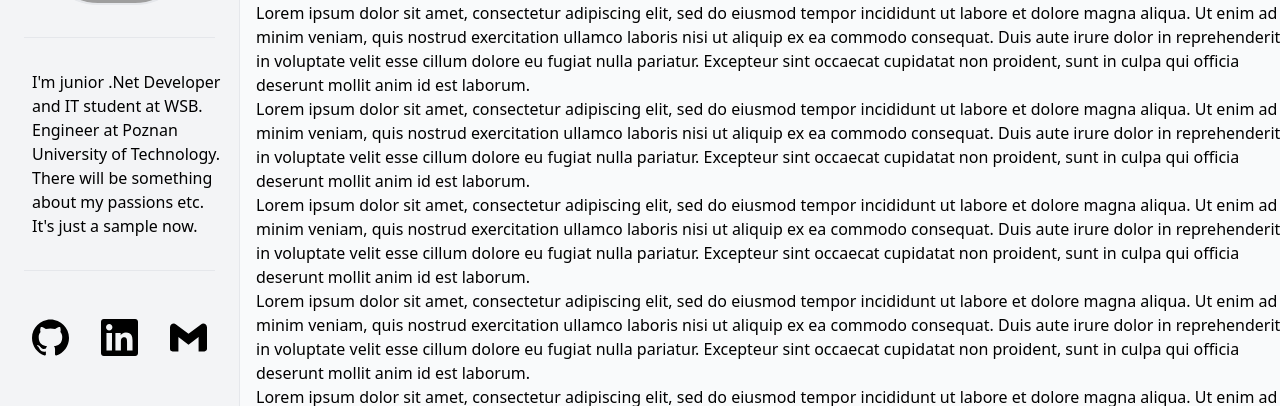
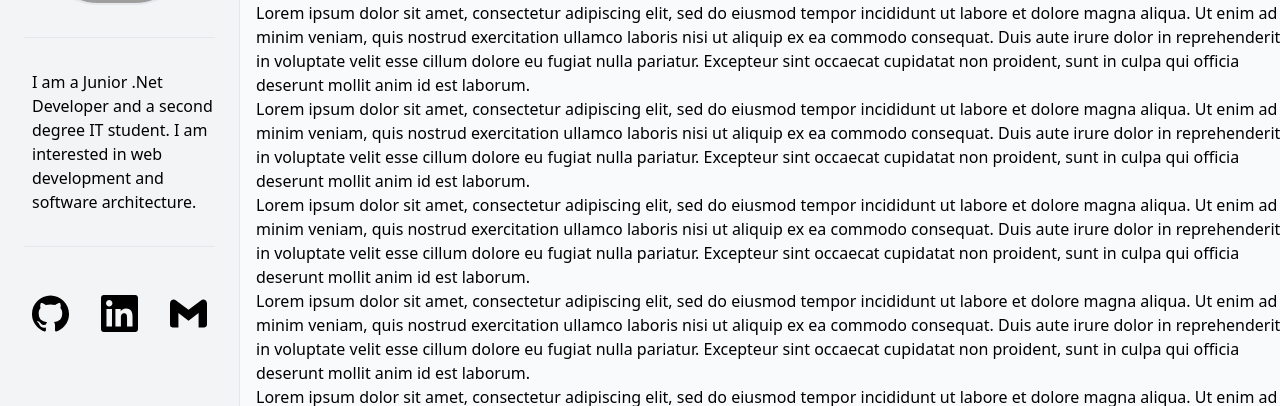
Before and after one commit to KamilStrozyk/KamilStrozyk.github.io, a React (Create React App) app: page / in a window 1280 px wide. Shown: the part 255-661 px from the top of the page. Built offline with nearby package versions, Linux system fonts and the light colour scheme; grey boxes are pictures that could not be loaded; the HTML template or start-up script is replaced by a standard one.

Commit message:
Add translations

```diff
--- a/src/components/Layout/Buttons/LanguageButton.js
+++ b/src/components/Layout/Buttons/LanguageButton.js
@@ -16,11 +16,12 @@ export class LanguageButton extends Component {
             document.body.classList.remove('pl');
         else
             document.body.classList.add('pl');
-        this.forceUpdate();
-    }
+            window.location.reload(false);
+            }
 
     render() {
         let language = window.localStorage.getItem('language');
+
         if (language == null || language == undefined)
             language = 'en';
         return (
--- a/src/components/Layout/Navbar.js
+++ b/src/components/Layout/Navbar.js
@@ -1,16 +1,21 @@
 import { Link } from 'react-router-dom';
 import DarkModeButton from '../Layout/Buttons/DarkModeButton';
 import LanguageButton from '../Layout/Buttons/LanguageButton';
+import labelsJson from '../../content/translations/Layout.json';
+
 export function Navbar() {
+    let language = window.localStorage.getItem('language');
+    if (language == null || language == undefined)
+        language = 'en';
     return (
             <nav class="flex fixed w-full items-center justify-between px-6 h-16 bg-white dark:bg-gray-900 text-gray-700 dark:text-gray-200 border-b border-gray-200 dark:border-gray-800 z-10">
                 <Link to="/" class="text-xl font-semibold tracking-widest text-gray-900  uppercase rounded-lg dark:text-gray-200">Kamil Stróżyk</Link>
                 <div class="flex flex-row object-center">
                 <LanguageButton />
                 <DarkModeButton />
-                    <Link to="/" class="transition duration-300 ease-in-out  block px-4 py-2  text-sm font-semibold text-gray-900 dark:text-gray-200 bg-transparent dark-mode:bg-transparent dark-mode:hover:bg-gray-600 dark-mode:focus:bg-gray-600 dark-mode:focus:text-white dark-mode:hover:text-white dark-mode:text-gray-200  dark:bg-gray-900 bg-white hover:bg-gray-200 focus:bg-gray-300 dark:hover:bg-gray-800 dark:focus:bg-gray-700 border-gray-300 border-r-2 border-l-2">Home</Link>
-                    <Link to="/about" class="transition duration-300  block px-5 py-2  text-sm font-semibold text-gray-900 dark:text-gray-200 bg-transparent dark-mode:bg-transparent dark-mode:hover:bg-gray-600 dark-mode:focus:bg-gray-600 dark-mode:focus:text-white dark-mode:hover:text-white dark-mode:text-gray-200  dark:bg-gray-900 bg-white hover:bg-gray-200 focus:bg-gray-300 focus:outline-none focus:shadow-outline dark:hover:bg-gray-800 dark:focus:bg-gray-700 border-gray-300 border-l-1 border-r-1">About</Link>
-                    <Link to="/contact" class="transition duration-300  block px-4 py-2  text-sm font-semibold text-gray-900 dark:text-gray-200 bg-transparent dark-mode:bg-transparent dark-mode:hover:bg-gray-600 dark-mode:focus:bg-gray-600 dark-mode:focus:text-white dark-mode:hover:text-white dark-mode:text-gray-200 dark:bg-gray-900 bg-white hover:bg-gray-200 focus:bg-gray-300 focus:outline-none focus:shadow-outline dark:hover:bg-gray-800 dark:focus:bg-gray-700 border-gray-300 border-l-2 border-r-2">Contact</Link>
+                    <Link to="/" class="transition duration-300 ease-in-out  block px-4 py-2  text-sm font-semibold text-gray-900 dark:text-gray-200 bg-transparent dark-mode:bg-transparent dark-mode:hover:bg-gray-600 dark-mode:focus:bg-gray-600 dark-mode:focus:text-white dark-mode:hover:text-white dark-mode:text-gray-200  dark:bg-gray-900 bg-white hover:bg-gray-200 focus:bg-gray-300 dark:hover:bg-gray-800 dark:focus:bg-gray-700 border-gray-300 border-r-2 border-l-2">  {labelsJson[language].Home}</Link>
+                    <Link to="/about" class="transition duration-300  block px-5 py-2  text-sm font-semibold text-gray-900 dark:text-gray-200 bg-transparent dark-mode:bg-transparent dark-mode:hover:bg-gray-600 dark-mode:focus:bg-gray-600 dark-mode:focus:text-white dark-mode:hover:text-white dark-mode:text-gray-200  dark:bg-gray-900 bg-white hover:bg-gray-200 focus:bg-gray-300 focus:outline-none focus:shadow-outline dark:hover:bg-gray-800 dark:focus:bg-gray-700 border-gray-300 border-l-1 border-r-1">  {labelsJson[language].About}</Link>
+                    <Link to="/contact" class="transition duration-300  block px-4 py-2  text-sm font-semibold text-gray-900 dark:text-gray-200 bg-transparent dark-mode:bg-transparent dark-mode:hover:bg-gray-600 dark-mode:focus:bg-gray-600 dark-mode:focus:text-white dark-mode:hover:text-white dark-mode:text-gray-200 dark:bg-gray-900 bg-white hover:bg-gray-200 focus:bg-gray-300 focus:outline-none focus:shadow-outline dark:hover:bg-gray-800 dark:focus:bg-gray-700 border-gray-300 border-l-2 border-r-2">  {labelsJson[language].Contact}</Link>
                 </div>
             </nav>
     );
--- a/src/components/Layout/Sidebar/ContactBar.js
+++ b/src/components/Layout/Sidebar/ContactBar.js
@@ -5,13 +5,13 @@ export class ContactBar extends Component {
             <div class="flex flex-col justify-center">
                 <div class="flex">
                     <div class="lg:ml-0 ml-4 my-4 mr-4 p-auto w-3/5 max-w-60px">
-                        <svg class="dark:svg-white"role="img" viewBox="0 0 24 24" xmlns="http://www.w3.org/2000/svg"><title>GitHub icon</title><path d="M12 .297c-6.63 0-12 5.373-12 12 0 5.303 3.438 9.8 8.205 11.385.6.113.82-.258.82-.577 0-.285-.01-1.04-.015-2.04-3.338.724-4.042-1.61-4.042-1.61C4.422 18.07 3.633 17.7 3.633 17.7c-1.087-.744.084-.729.084-.729 1.205.084 1.838 1.236 1.838 1.236 1.07 1.835 2.809 1.305 3.495.998.108-.776.417-1.305.76-1.605-2.665-.3-5.466-1.332-5.466-5.93 0-1.31.465-2.38 1.235-3.22-.135-.303-.54-1.523.105-3.176 0 0 1.005-.322 3.3 1.23.96-.267 1.98-.399 3-.405 1.02.006 2.04.138 3 .405 2.28-1.552 3.285-1.23 3.285-1.23.645 1.653.24 2.873.12 3.176.765.84 1.23 1.91 1.23 3.22 0 4.61-2.805 5.625-5.475 5.92.42.36.81 1.096.81 2.22 0 1.606-.015 2.896-.015 3.286 0 .315.21.69.825.57C20.565 22.092 24 17.592 24 12.297c0-6.627-5.373-12-12-12" /></svg>
+                    <a href="https://github.com/KamilStrozyk"><svg class="dark:svg-white"role="img" viewBox="0 0 24 24" xmlns="http://www.w3.org/2000/svg"><title>GitHub</title><path d="M12 .297c-6.63 0-12 5.373-12 12 0 5.303 3.438 9.8 8.205 11.385.6.113.82-.258.82-.577 0-.285-.01-1.04-.015-2.04-3.338.724-4.042-1.61-4.042-1.61C4.422 18.07 3.633 17.7 3.633 17.7c-1.087-.744.084-.729.084-.729 1.205.084 1.838 1.236 1.838 1.236 1.07 1.835 2.809 1.305 3.495.998.108-.776.417-1.305.76-1.605-2.665-.3-5.466-1.332-5.466-5.93 0-1.31.465-2.38 1.235-3.22-.135-.303-.54-1.523.105-3.176 0 0 1.005-.322 3.3 1.23.96-.267 1.98-.399 3-.405 1.02.006 2.04.138 3 .405 2.28-1.552 3.285-1.23 3.285-1.23.645 1.653.24 2.873.12 3.176.765.84 1.23 1.91 1.23 3.22 0 4.61-2.805 5.625-5.475 5.92.42.36.81 1.096.81 2.22 0 1.606-.015 2.896-.015 3.286 0 .315.21.69.825.57C20.565 22.092 24 17.592 24 12.297c0-6.627-5.373-12-12-12" /></svg></a>
                     </div>
                     <div class="m-4 p-auto w-3/5 max-w-60px">
-                        <svg class="dark:svg-white" role="img" viewBox="0 0 24 24" xmlns="http://www.w3.org/2000/svg"><title>LinkedIn icon</title><path d="M20.447 20.452h-3.554v-5.569c0-1.328-.027-3.037-1.852-3.037-1.853 0-2.136 1.445-2.136 2.939v5.667H9.351V9h3.414v1.561h.046c.477-.9 1.637-1.85 3.37-1.85 3.601 0 4.267 2.37 4.267 5.455v6.286zM5.337 7.433c-1.144 0-2.063-.926-2.063-2.065 0-1.138.92-2.063 2.063-2.063 1.14 0 2.064.925 2.064 2.063 0 1.139-.925 2.065-2.064 2.065zm1.782 13.019H3.555V9h3.564v11.452zM22.225 0H1.771C.792 0 0 .774 0 1.729v20.542C0 23.227.792 24 1.771 24h20.451C23.2 24 24 23.227 24 22.271V1.729C24 .774 23.2 0 22.222 0h.003z" /></svg>
+                    <a href="https://www.linkedin.com/in/kamil-str%C3%B3%C5%BCyk-30769b192/"><svg class="dark:svg-white" role="img" viewBox="0 0 24 24" xmlns="http://www.w3.org/2000/svg"><title>LinkedIn</title><path d="M20.447 20.452h-3.554v-5.569c0-1.328-.027-3.037-1.852-3.037-1.853 0-2.136 1.445-2.136 2.939v5.667H9.351V9h3.414v1.561h.046c.477-.9 1.637-1.85 3.37-1.85 3.601 0 4.267 2.37 4.267 5.455v6.286zM5.337 7.433c-1.144 0-2.063-.926-2.063-2.065 0-1.138.92-2.063 2.063-2.063 1.14 0 2.064.925 2.064 2.063 0 1.139-.925 2.065-2.064 2.065zm1.782 13.019H3.555V9h3.564v11.452zM22.225 0H1.771C.792 0 0 .774 0 1.729v20.542C0 23.227.792 24 1.771 24h20.451C23.2 24 24 23.227 24 22.271V1.729C24 .774 23.2 0 22.222 0h.003z" /></svg></a>
                     </div>
                     <div class="m-4 p-auto w-3/5 max-w-60px">
-                        <svg class="dark:svg-white" role="img" viewBox="0 0 24 24" xmlns="http://www.w3.org/2000/svg"><title>Gmail icon</title><path d="M24 5.457v13.909c0 .904-.732 1.636-1.636 1.636h-3.819V11.73L12 16.64l-6.545-4.91v9.273H1.636A1.636 1.636 0 0 1 0 19.366V5.457c0-2.023 2.309-3.178 3.927-1.964L5.455 4.64 12 9.548l6.545-4.91 1.528-1.145C21.69 2.28 24 3.434 24 5.457z" /></svg>
+                        <a href="mailto:strozykkamil@gmail.com"><svg class="dark:svg-white" role="img" viewBox="0 0 24 24" xmlns="http://www.w3.org/2000/svg"><title>Gmail</title><path d="M24 5.457v13.909c0 .904-.732 1.636-1.636 1.636h-3.819V11.73L12 16.64l-6.545-4.91v9.273H1.636A1.636 1.636 0 0 1 0 19.366V5.457c0-2.023 2.309-3.178 3.927-1.964L5.455 4.64 12 9.548l6.545-4.91 1.528-1.145C21.69 2.28 24 3.434 24 5.457z" /></svg></a>
                     </div>
                 </div>
             </div>
--- a/src/components/Layout/Sidebar/Overview.js
+++ b/src/components/Layout/Sidebar/Overview.js
@@ -1,10 +1,14 @@
 import React, { Component } from "react";
+import labelsJson from '../../../content/translations/Layout.json';
 
 export class Overview extends Component {
     render() {
+        let language = window.localStorage.getItem('language');
+        if (language == null || language == undefined)
+            language = 'en';
         return (
            <blockquote >
-            I'm junior .Net Developer and IT student at WSB. Engineer at Poznan University of Technology. There will be something about my passions etc. It's just a sample now.
+               {labelsJson[language].Overview}
            </blockquote >
         );
     }
--- /dev/null
+++ b/src/content/translations/Layout.json
@@ -0,0 +1,14 @@
+{
+    "pl": {
+        "Overview": "Jestem Junior .Net Developerem oraz studentem studiów II stopnia informatyki. Interesuje mnie szeroko pojęty web development oraz architektura aplikacji.",
+        "Home": "Strona główna",
+        "About": "O mnie",
+        "Contact": "Kontakt"
+    },
+    "en": {
+        "Overview": "I am a Junior .Net Developer and a second degree IT student. I am interested in web development and software architecture.",
+        "Home": "Home",
+        "About": "About",
+        "Contact": "Contact"
+    }
+}
```
